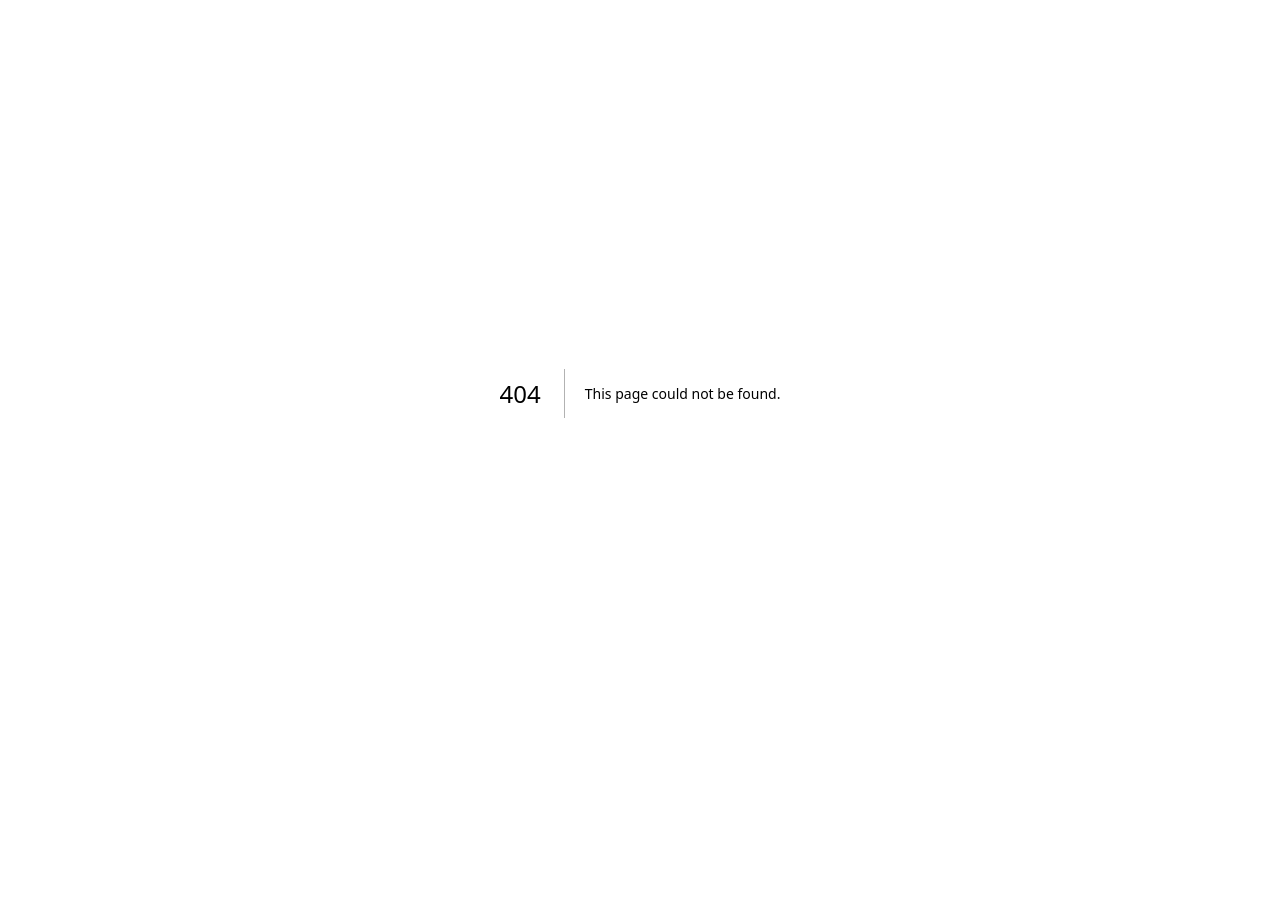
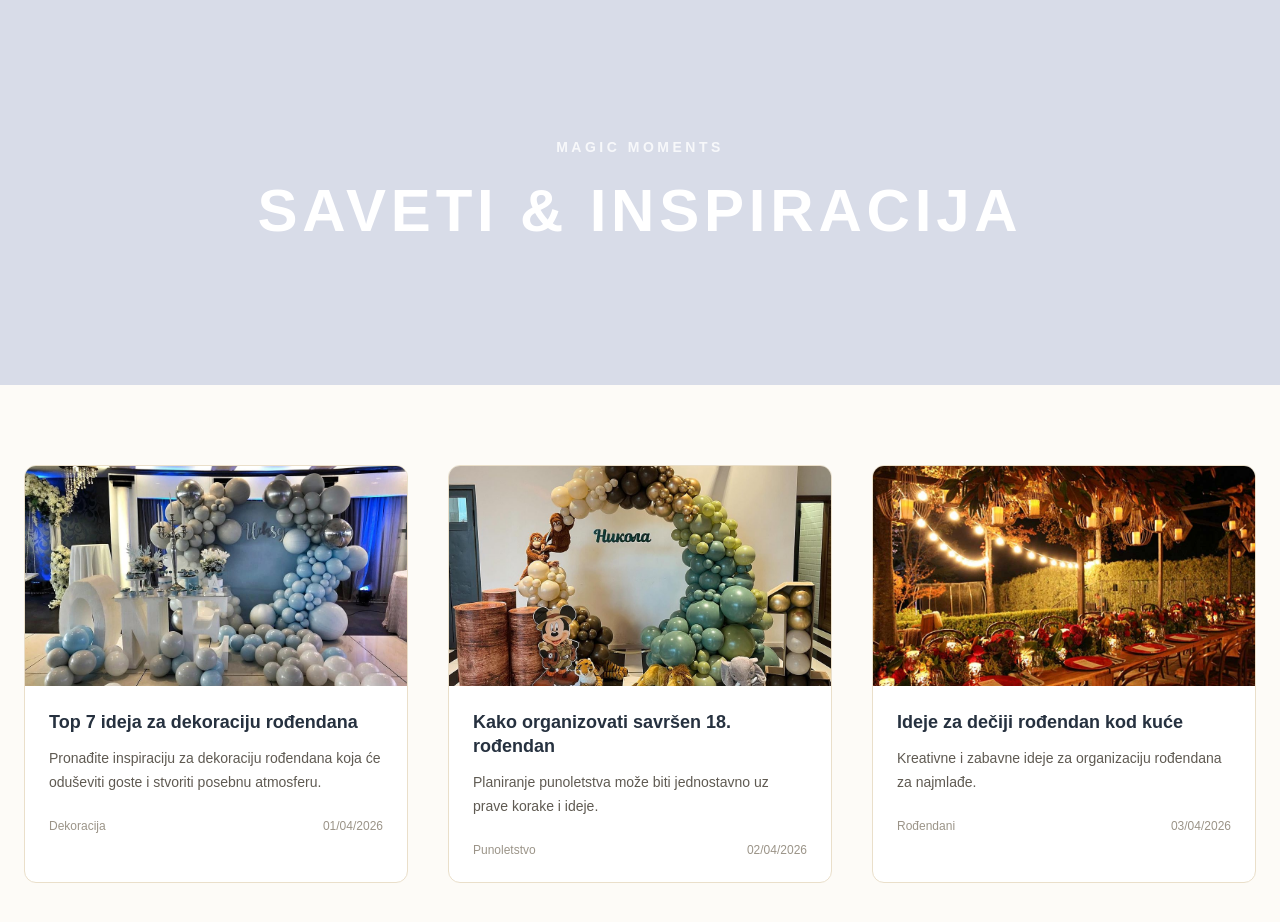
Before and after one commit to ITMilena/magic-moments, a Next.js app: page /saveti in a window 1280 px wide. Before the commit this address had no page. Shown: the part 100-1022 px from the top of the page. Before the commit the page ends 893 px from the top, so only its background shows below. Built offline with nearby package versions, Linux system fonts and the light colour scheme.

Commit message:
dodala lightbox galeriju i nove slike

```diff
--- /dev/null
+++ b/app/saveti/page.tsx
@@ -0,0 +1,130 @@
+import Link from "next/link";
+
+const saveti = [
+  {
+    title: "Top 7 ideja za dekoraciju rođendana",
+    excerpt:
+      "Pronađite inspiraciju za dekoraciju rođendana koja će oduševiti goste i stvoriti posebnu atmosferu.",
+    image: "/dekoracija1.jpg",
+    date: "01/04/2026",
+    category: "Dekoracija",
+  },
+  {
+    title: "Kako organizovati savršen 18. rođendan",
+    excerpt:
+      "Planiranje punoletstva može biti jednostavno uz prave korake i ideje.",
+    image: "/dekoracija2.jpg",
+    date: "02/04/2026",
+    category: "Punoletstvo",
+  },
+  {
+    title: "Ideje za dečiji rođendan kod kuće",
+    excerpt:
+      "Kreativne i zabavne ideje za organizaciju rođendana za najmlađe.",
+    image: "/event1.jpg",
+    date: "03/04/2026",
+    category: "Rođendani",
+  },
+  {
+    title: "Kako izabrati savršenu dekoraciju",
+    excerpt:
+      "Saveti kako uskladiti boje, stil i prostor za vašu proslavu.",
+    image: "/event2.jpg",
+    date: "04/04/2026",
+    category: "Dekoracija",
+  },
+  {
+    title: "Top trendovi za dekoracije u 2026.",
+    excerpt:
+      "Najnoviji trendovi u svetu dekoracija za sve vrste proslava.",
+    image: "/dekoracija3.jpg",
+    date: "05/04/2026",
+    category: "Trendovi",
+  },
+  {
+    title: "Kako organizovati krštenje bez stresa",
+    excerpt:
+      "Planirajte krštenje korak po korak uz naše savete.",
+    image: "/krstenje1.jpeg",
+    date: "06/04/2026",
+    category: "Krštenje",
+  },
+];
+
+export default function SavetiPage() {
+  return (
+    <main className="bg-[#fdfbf7] text-[#2f2a24]">
+      {/* HERO */}
+      <section className="relative px-6 py-28 md:py-36 bg-[#d8dce8]">
+        <div className="mx-auto max-w-7xl text-center">
+          <p className="text-sm font-semibold uppercase tracking-[0.25em] text-white/80">
+            Magic Moments
+          </p>
+
+          <h1 className="mt-6 text-4xl md:text-6xl font-semibold uppercase tracking-[0.08em] text-white">
+            Saveti & Inspiracija
+          </h1>
+        </div>
+      </section>
+
+      {/* BLOG GRID */}
+      <section className="px-6 py-16 md:py-20">
+        <div className="mx-auto max-w-7xl">
+          <div className="grid gap-10 md:grid-cols-2 lg:grid-cols-3">
+            {saveti.map((post, index) => (
+              <div
+                key={index}
+                className="group border border-[#eadfca] bg-white rounded-[12px] overflow-hidden transition hover:shadow-lg"
+              >
+                {/* IMAGE */}
+                <div className="relative h-[220px] overflow-hidden">
+                  <img
+                    src={post.image}
+                    alt={post.title}
+                    className="h-full w-full object-cover transition duration-500 group-hover:scale-105"
+                  />
+                </div>
+
+                {/* CONTENT */}
+                <div className="p-6">
+                  <h3 className="text-[18px] font-semibold leading-6 text-[#26313f]">
+                    {post.title}
+                  </h3>
+
+                  <p className="mt-3 text-sm text-[#5f5a52] leading-6">
+                    {post.excerpt}
+                  </p>
+
+                  <div className="mt-6 flex items-center justify-between text-xs text-[#9b9488]">
+                    <span>{post.category}</span>
+                    <span>{post.date}</span>
+                  </div>
+                </div>
+              </div>
+            ))}
+          </div>
+        </div>
+      </section>
+
+      {/* CTA */}
+      <section className="px-6 pb-20">
+        <div className="mx-auto max-w-5xl text-center">
+          <h2 className="text-3xl md:text-5xl font-semibold text-[#26313f]">
+            Treba vam pomoć oko organizacije?
+          </h2>
+
+          <p className="mt-4 text-[#5f5a52] leading-7">
+            Kontaktirajte nas i zajedno ćemo osmisliti vašu idealnu proslavu.
+          </p>
+
+          <Link
+            href="/kontakt"
+            className="inline-block mt-8 rounded-full bg-[#c9a75d] px-8 py-4 text-white text-sm uppercase tracking-[0.08em] font-semibold hover:bg-[#b88a2c] transition"
+          >
+            Kontakt
+          </Link>
+        </div>
+      </section>
+    </main>
+  );
+}
```
